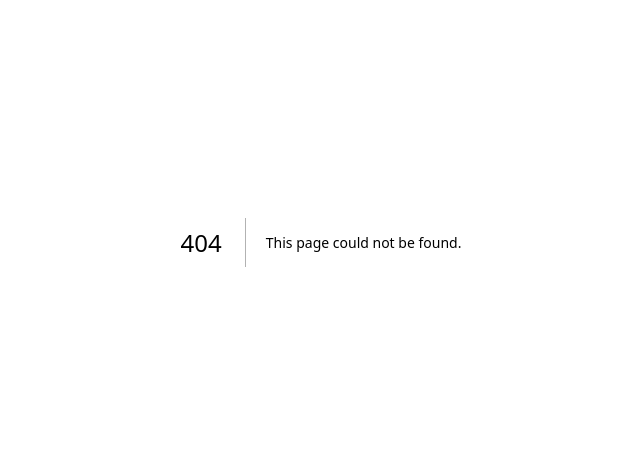
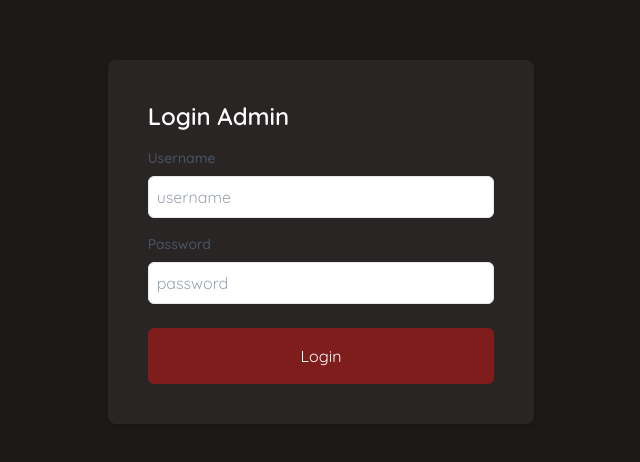
Before and after one commit to qiraxyz/pendataan-kependudukan, a Next.js app: page /login in a window 1280 px wide. Before the commit this address had no page. Shown: the part 158-620 px from the top of the page, without its empty margins (319-959 px from the left). Built offline with nearby package versions, Linux system fonts and the light colour scheme.

Commit message:
feat: login views and route

```diff
--- /dev/null
+++ b/HandlerApi/handler.ts
@@ -0,0 +1,3 @@
+export default function LoginApi() {
+    return null;
+}
--- a/app/globals.css
+++ b/app/globals.css
@@ -2,22 +2,10 @@
 @tailwind components;
 @tailwind utilities;
 
-.loadingScreen {
-  position: fixed;
-  top: 0;
-  left: 0;
-  width: 100%;
-  height: 100%;
-  background: #2a2a2a;
-  display: flex;
-  align-items: center;
-  justify-content: center;
-}
-
 .progressBar {
   width: 0;
   height: 4px;
-  background: #3b3b3b;
+  background: #133bc0;
   animation: progressBarAnimation 2s ease-out forwards;
 }
 
--- a/app/layout.tsx
+++ b/app/layout.tsx
@@ -6,8 +6,8 @@ const inter = Inter({ subsets: ['latin'] })
 const quicksand = Quicksand({ subsets: ['latin'] })
 
 export const metadata: Metadata = {
-  title: 'Create Next App',
-  description: 'Generated by create next app',
+  title: 'Dashboard Kependudukan',
+  description: '',
 }
 
 export default function RootLayout({
@@ -16,7 +16,7 @@ export default function RootLayout({
   children: React.ReactNode
 }) {
   return (
-    <html lang="en" className='bg-zinc-800 text-white'>
+    <html lang="en" className='bg-stone-900'>
       <body className={quicksand.className}>{children}</body>
     </html>
   )
--- /dev/null
+++ b/app/login/page.tsx
@@ -0,0 +1,69 @@
+"use client";
+import progressBar from "@/library/Loader/progressBar";
+import { motion } from "framer-motion";
+
+export default function Login() {
+  const isLoading = progressBar();
+  return (
+    <>
+      {isLoading ? (
+        <div className="loading-screen">
+          <div className="progressBar"></div>
+        </div>
+      ) : (
+        <motion.div
+          initial={{ opacity: 0, y: -50 }}
+          animate={{ opacity: 1, y: 0 }}
+          transition={{ duration: 0.5 }}
+          className="min-h-screen text-m flex items-center text-black justify-center bg-stone-900"
+        >
+          <div className="bg-stone-800 p-10 rounded-lg shadow-md w-96 xl:w-1/3">
+            <h2 className="text-2xl text-white font-semibold mb-4">
+              Login Admin
+            </h2>
+            <form>
+              <div className="mb-4">
+                <label
+                  htmlFor="username"
+                  className="block text-gray-600 text-sm font-medium mb-2"
+                >
+                  Username
+                </label>
+                <input
+                  type="text"
+                  id="username"
+                  name="username"
+                  placeholder="username"
+                  className="w-full border p-2 rounded-md focus:outline-none focus:ring focus:border-gray-300"
+                />
+              </div>
+              <div className="mb-4 pb-2">
+                <label
+                  htmlFor="password"
+                  className="block text-gray-600 text-sm font-medium mb-2"
+                >
+                  Password
+                </label>
+                <input
+                  type="password"
+                  id="password"
+                  name="password"
+                  placeholder="password"
+                  className="w-full border p-2 rounded-md focus:outline-none focus:ring focus:border-blue-300"
+                />
+              </div>
+              <motion.button
+                whileHover={{ scale: 1.05 }}
+                whileTap={{ scale: 0.95 }}
+                type="submit"
+                className="w-full bg-red-900 text-white p-4 rounded-md focus:outline-none focus:ring focus:border-blue-300"
+              >
+                Login
+              </motion.button>
+            </form>
+          </div>
+        </motion.div>
+      )}
+    </>
+  );
+}
--- a/library/Component/navbar.tsx
+++ b/library/Component/navbar.tsx
@@ -1,5 +1,7 @@
+import React from 'react';
+
 export default function Navbar() {
     return (
-       <h1>Ini Navbar</h1>
-    )
+    <h1 className='text-white'>ini Navbar</h1>
+    );
 }
```
Also changed, not shown: package.json (+6 -5 lines), 1 other file (tests, documents, lock files or other folders).
